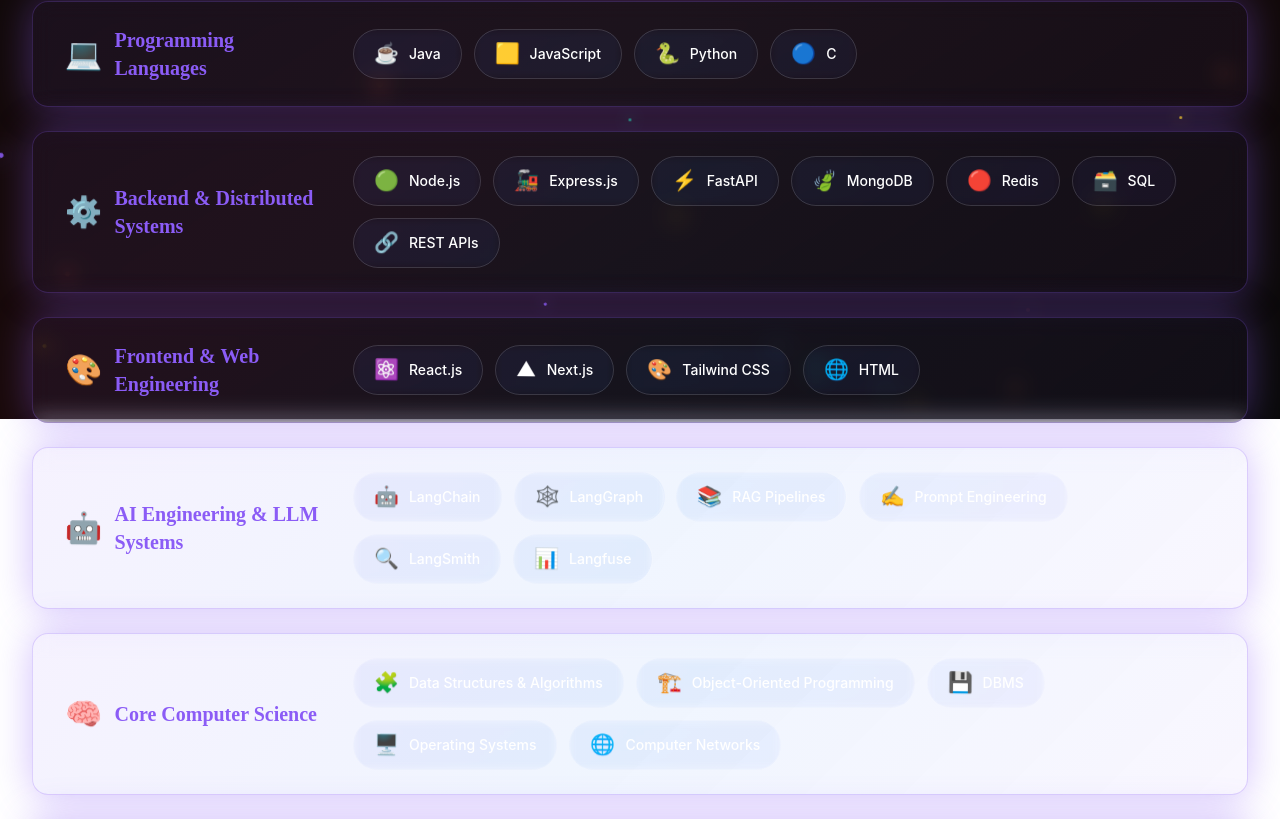
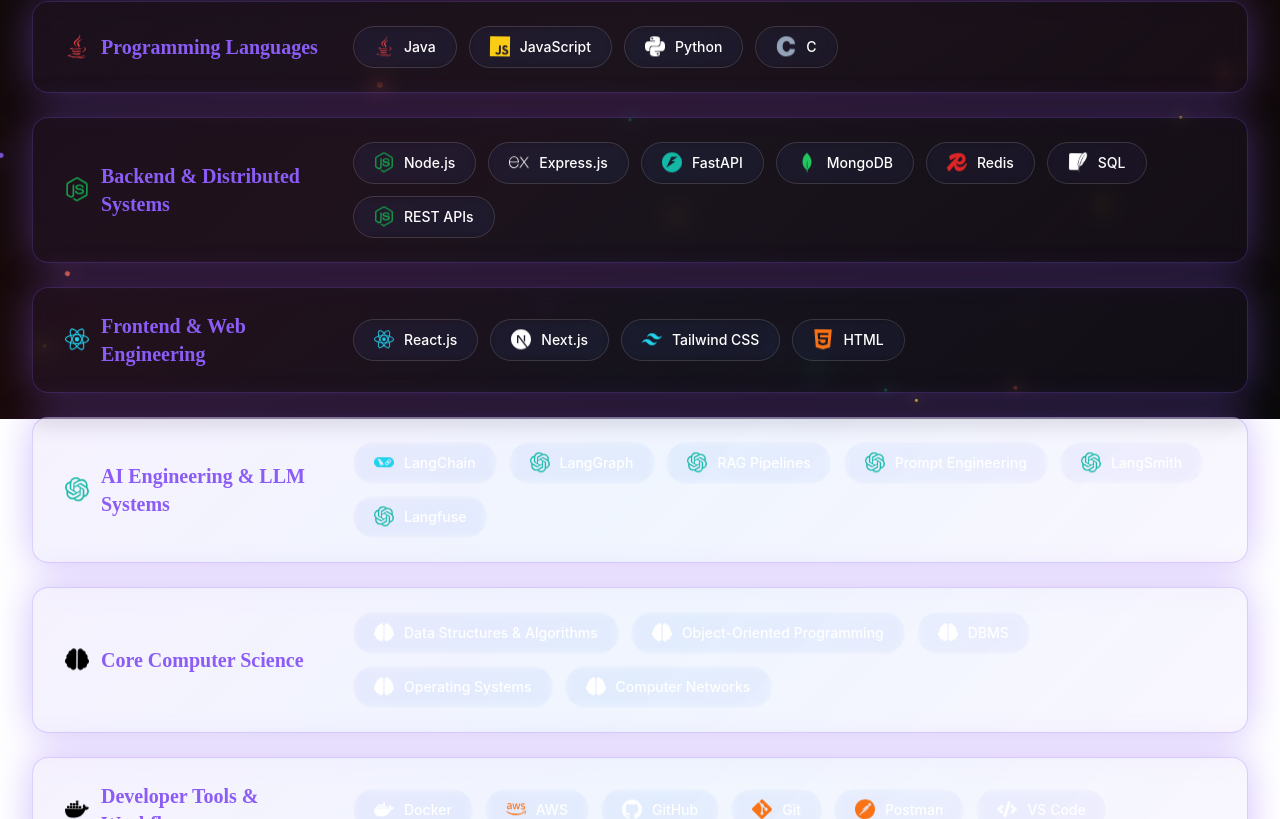
Before and after one commit to AkshatGarg952/My-Portfolio, a React (Vite) app: page /skills in a window 1280 px wide. Shown: the part 381-1200 px from the top of the page. Built offline with nearby package versions, Linux system fonts and the light colour scheme.

Commit message:
re write some points

```diff
--- a/src/components/ContactInfo.jsx
+++ b/src/components/ContactInfo.jsx
@@ -89,6 +89,7 @@
               key={s.platform}
               href={s.url}
               target="_blank"
+              rel="noopener noreferrer"
               className="flex flex-col items-center justify-center w-60 h-30 gap-3 p-4 rounded-2xl border-2 transition-all hover:translate-y-[-6px] hover:scale-105 relative overflow-hidden"
               style={{
                 background: s.gradient
--- a/src/components/ProjectModal.jsx
+++ b/src/components/ProjectModal.jsx
@@ -34,6 +34,21 @@
             className="w-full h-64 md:h-80 object-cover rounded-xl mb-6"
           />
           <p className="text-gray leading-relaxed mb-6">{project.description}</p>
+
+          {project.achievements && project.achievements.length > 0 && (
+            <div className="mb-6">
+              <h3 className="text-xl font-cinzel text-accent mb-4">Technical Highlights</h3>
+              <ul className="space-y-3">
+                {project.achievements.map((achievement, index) => (
+                  <li key={index} className="flex gap-3 text-gray leading-relaxed">
+                    <span className="text-primary flex-shrink-0 mt-1">✓</span>
+                    <span>{achievement}</span>
+                  </li>
+                ))}
+              </ul>
+            </div>
+          )}
+
           <div className="flex flex-wrap gap-2 mb-6">
             {project.tech.map((tech) => (
               <span
@@ -47,12 +62,16 @@
           <div className="flex gap-3">
             <a
               href={project.github}
+              target="_blank"
+              rel="noopener noreferrer"
               className="flex items-center gap-2 px-4 py-2 bg-[rgba(139,92,246,0.2)] border-2 border-[rgba(139,92,246,0.4)] rounded-lg text-purple font-semibold hover:bg-[rgba(139,92,246,0.3)] hover:border-purple"
             >
               <span>Folder</span> GitHub
             </a>
             <a
               href={project.demo}
+              target="_blank"
+              rel="noopener noreferrer"
               className="flex items-center gap-2 px-4 py-2 bg-[rgba(255,107,53,0.2)] border-2 border-[rgba(255,107,53,0.4)] rounded-lg text-primary font-semibold hover:bg-[rgba(255,107,53,0.3)] hover:border-primary"
             >
               <span>Rocket</span> Live Demo
--- a/src/components/SkillsSection.jsx
+++ b/src/components/SkillsSection.jsx
@@ -1,77 +1,99 @@
 import { useEffect, useState } from 'react';
+import { FaBrain, FaJava, FaAws, FaCode } from 'react-icons/fa';
+import {
+  SiC,
+  SiDocker,
+  SiExpress,
+  SiFastapi,
+  SiGit,
+  SiGithub,
+  SiHtml5,
+  SiJavascript,
+  SiLangchain,
+  SiMongodb,
+  SiNextdotjs,
+  SiNodedotjs,
+  SiOpenai,
+  SiPostman,
+  SiPython,
+  SiReact,
+  SiRedis,
+  SiSqlite,
+  SiTailwindcss,
+} from 'react-icons/si';
 
 const skillCategories = [
   {
-    title: "Programming Languages",
-    icon: "💻",
+    title: 'Programming Languages',
+    icon: <FaJava className="text-2xl text-red-500" />,
     skills: [
-      { icon: "☕", name: "Java" },
-      { icon: "🟨", name: "JavaScript" },
-      { icon: "🐍", name: "Python" },
-      { icon: "🔵", name: "C" },
+      { icon: <FaJava className="text-xl text-red-500" />, name: 'Java' },
+      { icon: <SiJavascript className="text-xl text-yellow-400" />, name: 'JavaScript' },
+      { icon: <SiPython className="text-xl text-blue-500" />, name: 'Python' },
+      { icon: <SiC className="text-xl text-slate-400" />, name: 'C' },
     ],
   },
 
   {
-    title: "Backend & Distributed Systems",
-    icon: "⚙️",
+    title: 'Backend & Distributed Systems',
+    icon: <SiNodedotjs className="text-2xl text-green-600" />,
     skills: [
-      { icon: "🟢", name: "Node.js" },
-      { icon: "🚂", name: "Express.js" },
-      { icon: "⚡", name: "FastAPI" },
-      { icon: "🍃", name: "MongoDB" },
-      { icon: "🔴", name: "Redis" },
-      { icon: "🗃️", name: "SQL" },
-      { icon: "🔗", name: "REST APIs" },
+      { icon: <SiNodedotjs className="text-xl text-green-600" />, name: 'Node.js' },
+      { icon: <SiExpress className="text-xl text-gray-300" />, name: 'Express.js' },
+      { icon: <SiFastapi className="text-xl text-teal-500" />, name: 'FastAPI' },
+      { icon: <SiMongodb className="text-xl text-green-500" />, name: 'MongoDB' },
+      { icon: <SiRedis className="text-xl text-red-600" />, name: 'Redis' },
+      { icon: <SiSqlite className="text-xl text-blue-400" />, name: 'SQL' },
+      { icon: <SiNodedotjs className="text-xl text-green-600" />, name: 'REST APIs' },
     ],
   },
 
   {
-    title: "Frontend & Web Engineering",
-    icon: "🎨",
+    title: 'Frontend & Web Engineering',
+    icon: <SiReact className="text-2xl text-cyan-400" />,
     skills: [
-      { icon: "⚛️", name: "React.js" },
-      { icon: "▲", name: "Next.js" },
-      { icon: "🎨", name: "Tailwind CSS" },
-      { icon: "🌐", name: "HTML" }
+      { icon: <SiReact className="text-xl text-cyan-400" />, name: 'React.js' },
+      { icon: <SiNextdotjs className="text-xl text-white" />, name: 'Next.js' },
+      { icon: <SiTailwindcss className="text-xl text-cyan-400" />, name: 'Tailwind CSS' },
+      { icon: <SiHtml5 className="text-xl text-orange-500" />, name: 'HTML' },
     ],
   },
 
   {
-    title: "AI Engineering & LLM Systems",
-    icon: "🤖",
+    title: 'AI Engineering & LLM Systems',
+    icon: <SiOpenai className="text-2xl text-teal-500" />,
     skills: [
-      { icon: "🤖", name: "LangChain" },
-      { icon: "🕸️", name: "LangGraph" },
-      { icon: "📚", name: "RAG Pipelines" },
-      { icon: "✍️", name: "Prompt Engineering" },
-      { icon: "🔍", name: "LangSmith" },
-      { icon: "📊", name: "Langfuse" },
+      { icon: <SiLangchain className="text-xl text-cyan-400" />, name: 'LangChain' },
+      { icon: <SiOpenai className="text-xl text-teal-500" />, name: 'LangGraph' },
+      { icon: <SiOpenai className="text-xl text-teal-500" />, name: 'RAG Pipelines' },
+      { icon: <SiOpenai className="text-xl text-teal-500" />, name: 'Prompt Engineering' },
+      { icon: <SiOpenai className="text-xl text-teal-500" />, name: 'LangSmith' },
+      { icon: <SiOpenai className="text-xl text-teal-500" />, name: 'Langfuse' },
     ],
   },
 
   {
-    title: "Core Computer Science",
-    icon: "🧠",
+    title: 'Core Computer Science',
+    icon: <FaBrain className="text-2xl text-purple-400" />,
     skills: [
-      { icon: "🧩", name: "Data Structures & Algorithms" },
-      { icon: "🏗️", name: "Object-Oriented Programming" },
-      { icon: "💾", name: "DBMS" },
-      { icon: "🖥️", name: "Operating Systems" },
-      { icon: "🌐", name: "Computer Networks" },
+      { icon: <FaBrain className="text-xl text-purple-400" />, name: 'Data Structures & Algorithms' },
+      { icon: <FaBrain className="text-xl text-purple-400" />, name: 'Object-Oriented Programming' },
+      { icon: <FaBrain className="text-xl text-purple-400" />, name: 'DBMS' },
+      { icon: <FaBrain className="text-xl text-purple-400" />, name: 'Operating Systems' },
+      { icon: <FaBrain className="text-xl text-purple-400" />, name: 'Computer Networks' },
     ],
   },
 
   {
-    title: "Developer Tools & Workflow",
-    icon: "🛠️",
+    title: 'Developer Tools & Workflow',
+    icon: <SiDocker className="text-2xl text-blue-400" />,
     skills: [
-      { icon: "🐳", name: "Docker" },
-      { icon: "☁️", name: "AWS" },
-      { icon: "🐙", name: "GitHub" },
-      { icon: "🔧", name: "Git" },
-      { icon: "📮", name: "Postman" },
-      { icon: "📝", name: "VS Code" },
+      { icon: <SiDocker className="text-xl text-blue-400" />, name: 'Docker' },
+      { icon: <FaAws className="text-xl text-orange-500" />, name: 'AWS' },
+      { icon: <SiGithub className="text-xl text-white" />, name: 'GitHub' },
+      { icon: <SiGit className="text-xl text-orange-500" />, name: 'Git' },
+      { icon: <SiPostman className="text-xl text-orange-500" />, name: 'Postman' },
+      { icon: <FaCode className="text-xl text-blue-400" />, name: 'VS Code' },
     ],
   },
 ];
@@ -141,7 +163,7 @@
           >
             {/* Category Title with Icon */}
             <div className="md:w-64 shrink-0 flex items-center gap-3">
-              <div className="text-3xl skill-icon">{cat.icon}</div>
+              <div className="text-3xl skill-icon flex items-center justify-center">{cat.icon}</div>
               <h3 className="font-cinzel text-mystical-purple text-lg md:text-xl font-semibold">
                 {cat.title}
               </h3>
@@ -174,7 +196,7 @@
                     transitionDelay: hoveredSkill === `${idx}-${i}` ? '0s' : `${i * 0.02}s`,
                   }}
                 >
-                  <span className="text-xl skill-icon group-hover:scale-125 transition-transform duration-300">
+                  <span className="text-xl skill-icon group-hover:scale-125 transition-transform duration-300 flex items-center justify-center">
                     {skill.icon}
                   </span>
                   <span className="whitespace-nowrap relative z-10">{skill.name}</span>
```
Also changed, not shown: src/data/projects.js (+28 -4 lines), src/pages/Experience.jsx (+33 -19 lines).
